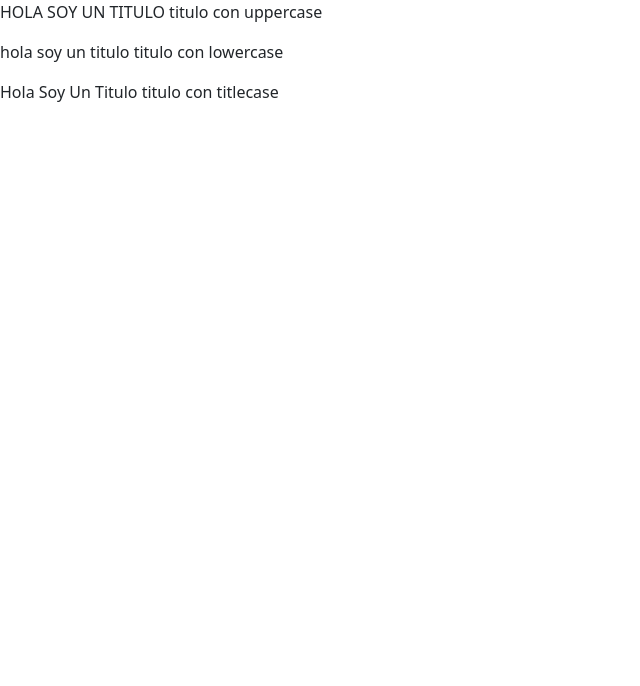
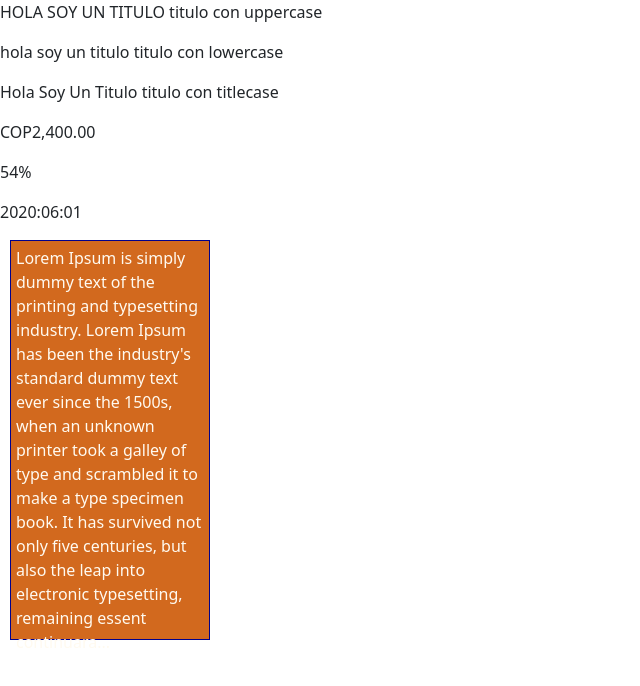
Before and after one commit to Katamus/holaMundo, an Angular app: page / in a window 1280 px wide. Shown: the top 686 px of the page, without its empty margins (0-640 px from the left). Built offline with nearby package versions, Linux system fonts and the light colour scheme.

Commit message:
creacion de un pipe o decorador ng generate pipe nombredelpipe

```diff
--- a/src/app/app.module.ts
+++ b/src/app/app.module.ts
@@ -8,13 +8,15 @@ import { FormsModule } from '@angular/forms';
 import { DirectivaComponent } from './directiva/directiva.component';
 import { EjemploComponent } from './ejemplo/ejemplo.component';
 import { PipesComponent } from './pipes/pipes.component';
+import { TextolargoPipe } from './textolargo.pipe';
 @NgModule({
   declarations: [
     AppComponent,
     TitulosComponent,
     DirectivaComponent,
     EjemploComponent,
-    PipesComponent
+    PipesComponent,
+    TextolargoPipe
   ],
   imports: [
     BrowserModule,
--- a/src/app/pipes/pipes.component.html
+++ b/src/app/pipes/pipes.component.html
@@ -7,3 +7,15 @@
 <p>
     {{titulo | titlecase}}    titulo con titlecase
 </p>
+<p>
+    {{dinero|currency : 'COP'}}
+</p>
+<p>
+    {{ganancias | percent }}
+</p>
+<p>
+    {{fechaNacimiento | date:'yyyy:MM:dd'}}
+</p>
+<div class="cuadrado">
+    <p>{{texto | textolargo}}</p>
+</div>
--- a/src/app/pipes/pipes.component.scss
+++ b/src/app/pipes/pipes.component.scss
@@ -0,0 +1,9 @@
+.cuadrado{
+    width: 200px;
+    height: 400px;
+    padding: 5px;
+    margin: 10px;
+    border: 1px darkblue solid;
+    background-color: chocolate;
+    color: floralwhite;
+}
--- a/src/app/pipes/pipes.component.ts
+++ b/src/app/pipes/pipes.component.ts
@@ -8,6 +8,12 @@ import { Component, OnInit } from '@angular/core';
 export class PipesComponent implements OnInit {
 
   titulo:string = "Hola soy un titulo";
+  dinero:number = 2400;
+  ganancias: number = 0.54;
+
+  fechaNacimiento:Date = new Date('06-1-2020');
+
+  texto:string = "Lorem Ipsum is simply dummy text of the printing and typesetting industry. Lorem Ipsum has been the industry's standard dummy text ever since the 1500s, when an unknown printer took a galley of type and scrambled it to make a type specimen book. It has survived not only five centuries, but also the leap into electronic typesetting, remaining essentially unchanged. It was popularised in the 1960s with the release of Letraset sheets containing Lorem Ipsum passages, and more recently with desktop publishing software like Aldus PageMaker including versions of Lorem Ipsum.";
 
   constructor() { }
 
--- /dev/null
+++ b/src/app/textolargo.pipe.ts
@@ -0,0 +1,18 @@
+import { Pipe, PipeTransform } from '@angular/core';
+
+@Pipe({
+  name: 'textolargo'
+})
+export class TextolargoPipe implements PipeTransform {
+  resultado:string = "";
+  transform(texto:string): string {
+    if( texto.toString().length > 370 ){
+      this.resultado = texto.substring(0,350);
+      this.resultado += " continuara...";
+    }else{
+      this.resultado = texto;
+    }
+    return this.resultado;
+  }
+
+}
```
Also changed, not shown: 1 other file (tests, documents, lock files or other folders).
